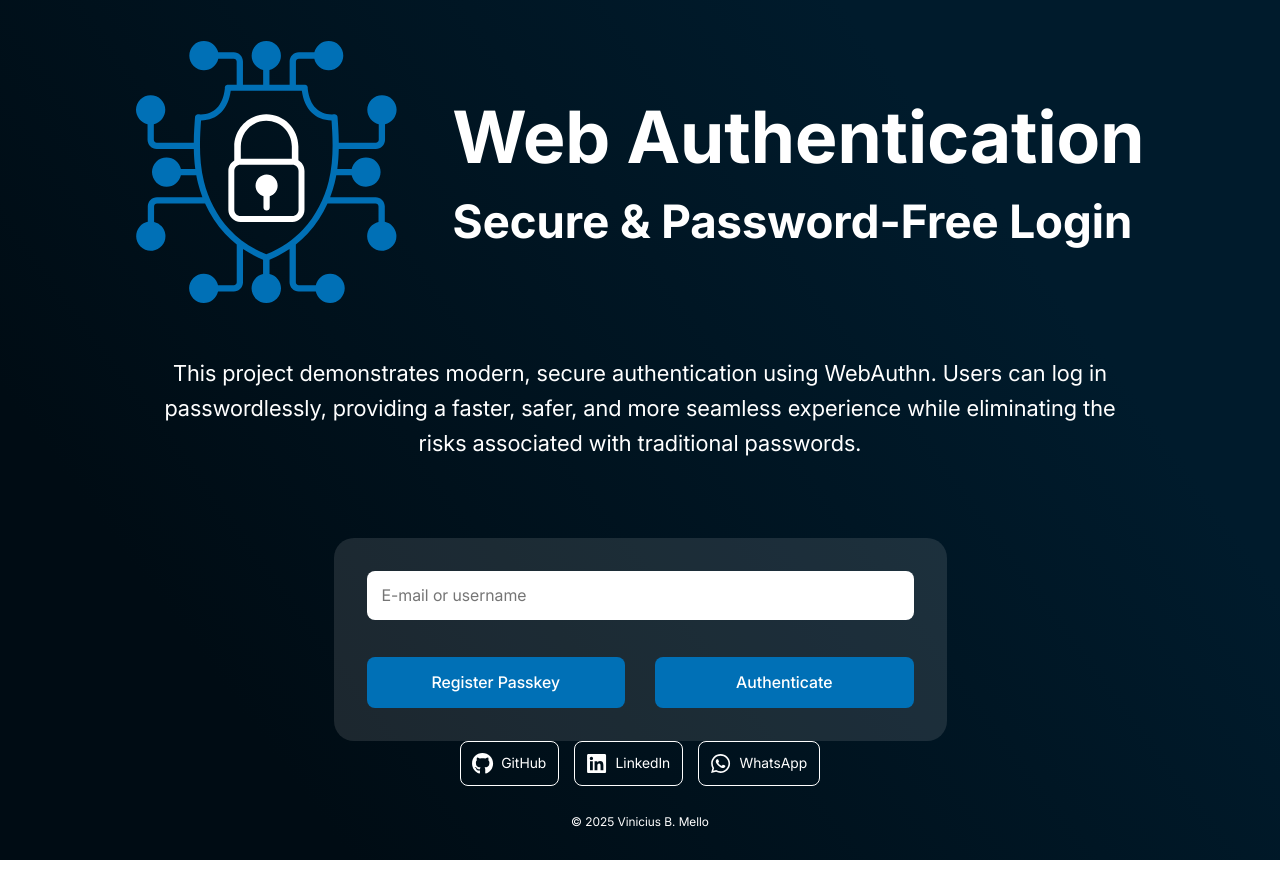
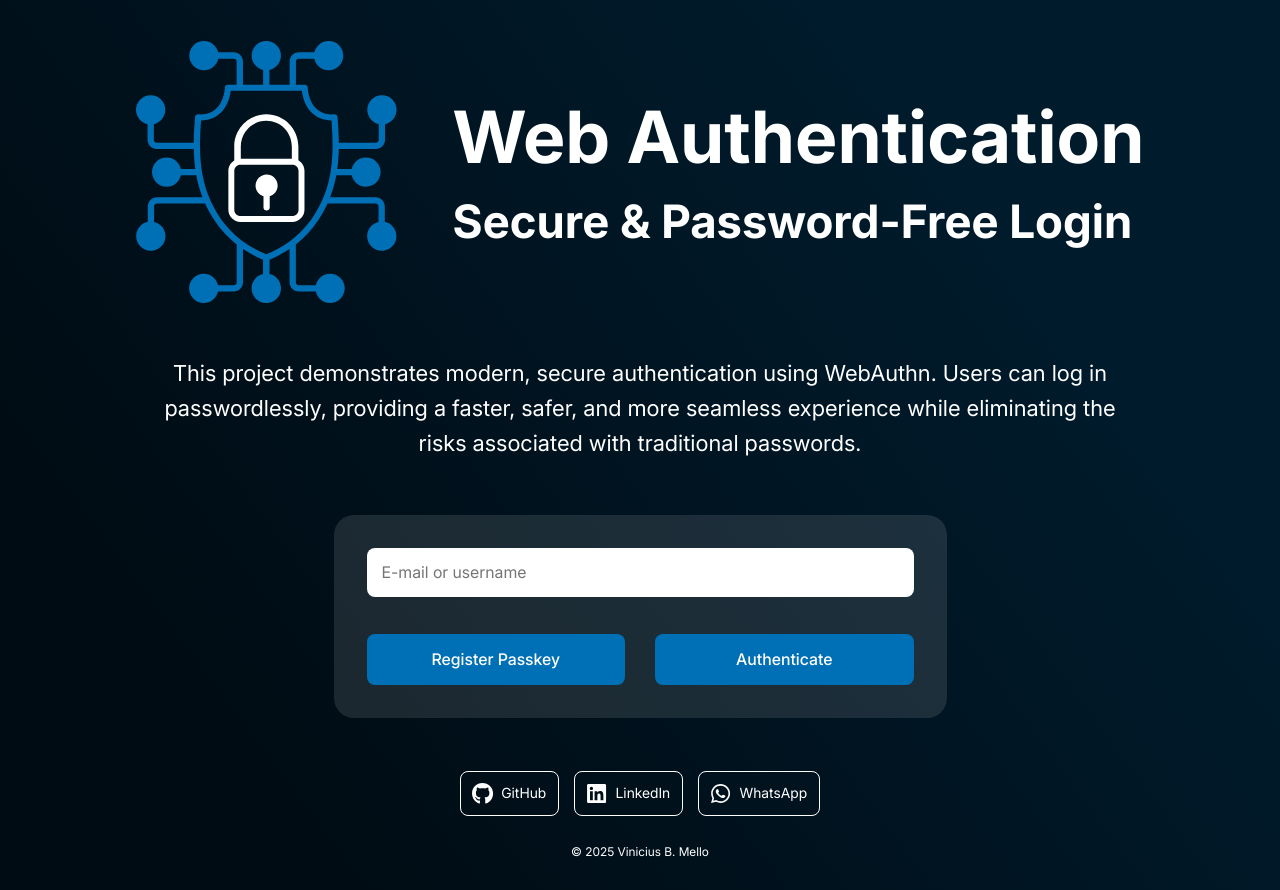
Before and after one commit to Vinimello90/web_auth_frontend, an Angular app: page / in a window 1280 px wide. Before the commit the page ends 860 px from the top, so only its background shows below. Built offline with nearby package versions, Linux system fonts and the light colour scheme.

Commit message:
feat(footer): add styles to footer, fix main component margin and padding

```diff
--- a/src/app/components/footer/footer.component.ts
+++ b/src/app/components/footer/footer.component.ts
@@ -6,7 +6,7 @@ import { Component } from '@angular/core';
     <footer class="footer">
       <ul class="footer__socials">
         <li class="footer__social-item">
-          <a href="" class="footer__link"
+          <a href="https://github.com/vinimello90" class="footer__link" target="_blank"
             ><svg class="footer__icon" xmlns="http://www.w3.org/2000/svg" viewBox="0 0 640 640">
               <!--!Font Awesome Free v7.0.0 by @fontawesome - https://fontawesome.com License - https://fontawesome.com/license/free Copyright 2025 Fonticons, Inc.-->
               <path
@@ -17,7 +17,10 @@ import { Component } from '@angular/core';
           >
         </li>
         <li class="footer__social-item">
-          <a href="" class="footer__link"
+          <a
+            href="https://www.linkedin.com/in/vinicius-barretto-mello"
+            class="footer__link"
+            target="_blank"
             ><svg class="footer__icon" xmlns="http://www.w3.org/2000/svg" viewBox="0 0 640 640">
               <!--!Font Awesome Free v7.0.0 by @fontawesome - https://fontawesome.com License - https://fontawesome.com/license/free Copyright 2025 Fonticons, Inc.-->
               <path
@@ -28,7 +31,7 @@ import { Component } from '@angular/core';
           >
         </li>
         <li class="footer__social-item">
-          <a href="" class="footer__link"
+          <a href="https://wa.me/5517992487641" class="footer__link" target="_blank"
             ><svg class="footer__icon" xmlns="http://www.w3.org/2000/svg" viewBox="0 0 640 640">
               <!--!Font Awesome Free v7.0.0 by @fontawesome - https://fontawesome.com License - https://fontawesome.com/license/free Copyright 2025 Fonticons, Inc.-->
               <path
--- a/src/app/components/header/header.component.css
+++ b/src/app/components/header/header.component.css
@@ -1,5 +1,5 @@
 .header {
-  padding: 41px 0 76px;
+  padding: 41px 0 0;
 }
 
 .header__top {
--- a/src/app/components/main/main.component.css
+++ b/src/app/components/main/main.component.css
@@ -0,0 +1,7 @@
+:host {
+  margin-top: auto;
+}
+
+.main {
+  padding: 53px 0 53px;
+}
--- a/src/app/components/main/main.component.ts
+++ b/src/app/components/main/main.component.ts
@@ -5,7 +5,7 @@ import { AuthComponent } from './components/auth/auth.component';
   selector: 'app-main',
   imports: [AuthComponent],
   template: `
-    <main>
+    <main class="main">
       <app-auth />
     </main>
   `,
```
